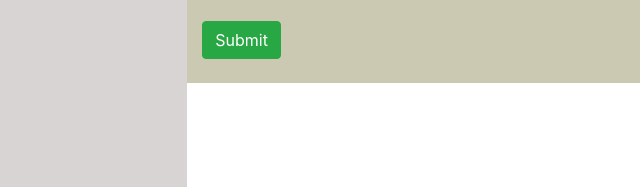
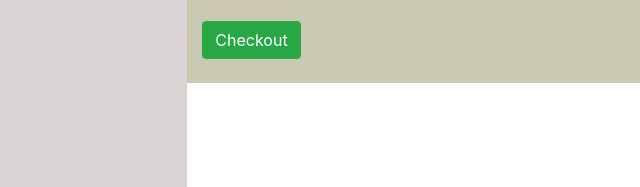
Before and after one commit to pnk96/pizza-palace, a plain HTML site: page index.html in a window 1280 px wide. Shown: the part 1232-1419 px from the top of the page, 346-986 px from the left. Drawn offline with nearby package versions, Linux system fonts and the light colour scheme.

Commit message:
make changes to the receipt form

```diff
--- a/index.html
+++ b/index.html
@@ -138,7 +138,7 @@
                     </div>
                     <br>
                         <div>
-                              <button id="submit-order" class="btn btn-success">Submit</button>
+                              <button id="submit-order" class="btn btn-success">Checkout</button>
                         </div>
                     <br>
                 </div>
```
